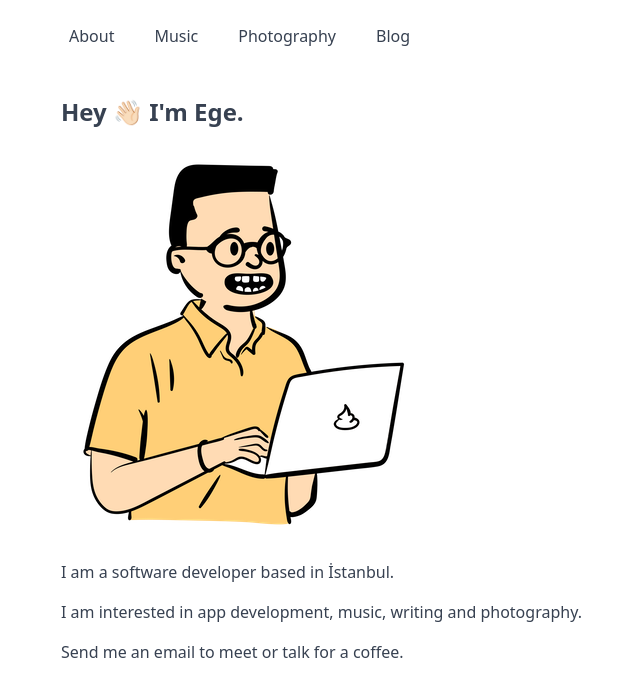
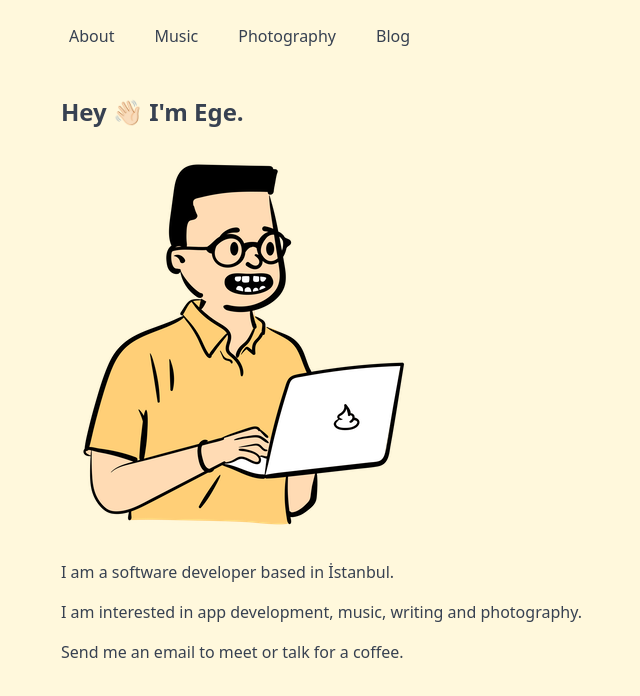
Before and after one commit to egecam/next-blog, a Next.js app: page / in a window 1280 px wide. Shown: the top 696 px of the page, without its empty margins (267-907 px from the left). Built offline with nearby package versions, Linux system fonts and the light colour scheme.

Commit message:
change background color to cornsilk

```diff
--- a/styles/global.css
+++ b/styles/global.css
@@ -22,3 +22,7 @@
     @apply w-full h-52 object-cover sm:block sm:col-span-2 sm:h-full md:col-span-1 lg:row-start-2 lg:col-span-2 lg:h-full;
   }
 }
+
+body {
+  background-color: cornsilk;
+}
```
